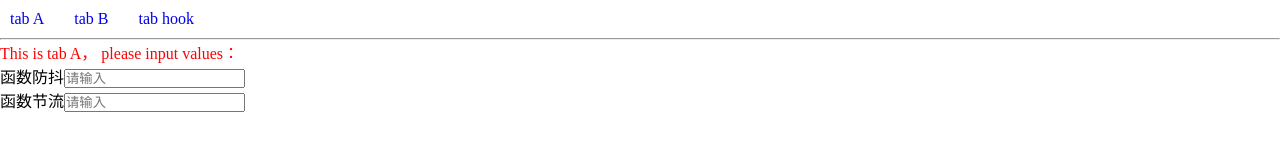
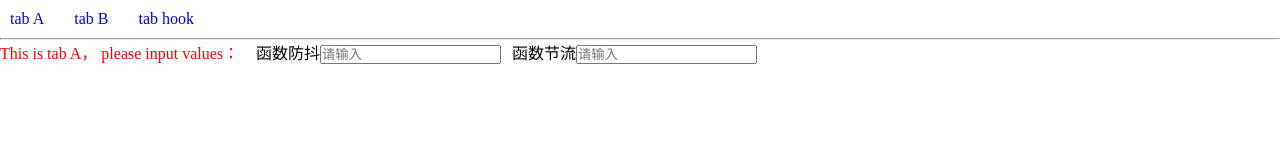
Before and after one commit to sumengmint/react-redux-react-router4-webpack4, a React app: page / in a window 1280 px wide. Built offline with nearby package versions, Linux system fonts and the light colour scheme.

Commit message:
grid layout

```diff
--- a/src/app.less
+++ b/src/app.less
@@ -22,3 +22,8 @@ p {
     text-decoration: none;
   }
 }
+
+.tab-a-container {
+  display: grid;
+  grid-template-columns: repeat(5, 20% [col-start]);
+}
--- a/src/components/tabA.js
+++ b/src/components/tabA.js
@@ -17,7 +17,7 @@ class TabA extends Component {
 
     render() {
         return (
-            <div>
+            <div className='tab-a-container'>
                 <p>This is tab A， please input values：</p>
                 <div>函数防抖
                     <Debounce/>
```
